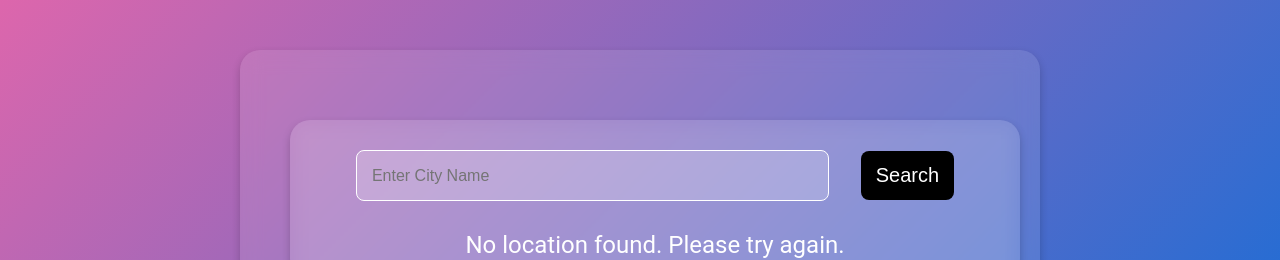
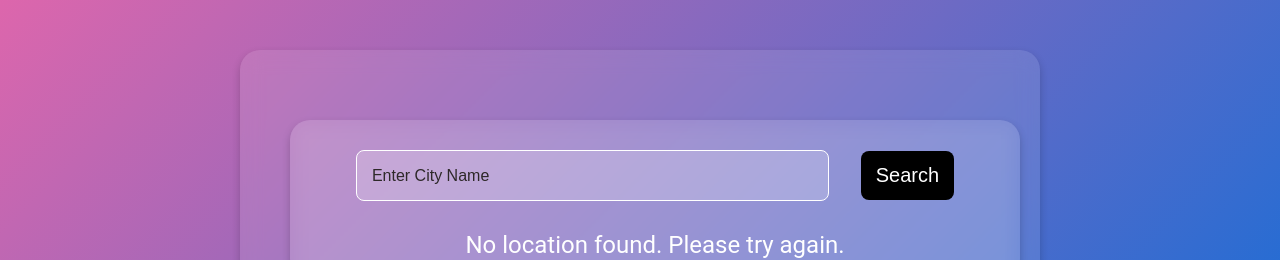
Before and after one commit to Abhinav8195/Weather-App, a React (Create React App) app: page / in a window 1280 px wide. Shown: the top 260 px of the page. Built offline with nearby package versions, Linux system fonts and the light colour scheme; no server answers.

Commit message:
Update App.css

```diff
--- a/src/App.css
+++ b/src/App.css
@@ -39,7 +39,9 @@ body {
   background-color: rgba(255, 255, 255, 0.2);
   color: #fff;
 }
-
+.search-engine input::placeholder {
+  color: #2e2929;
+}
 .search-engine button {
   border: none;
   border-radius: 8px;
```
